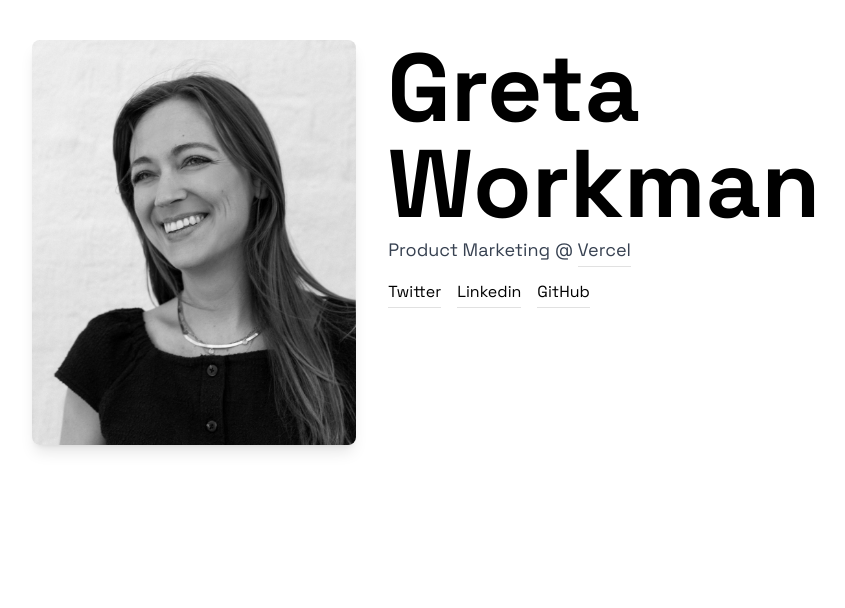
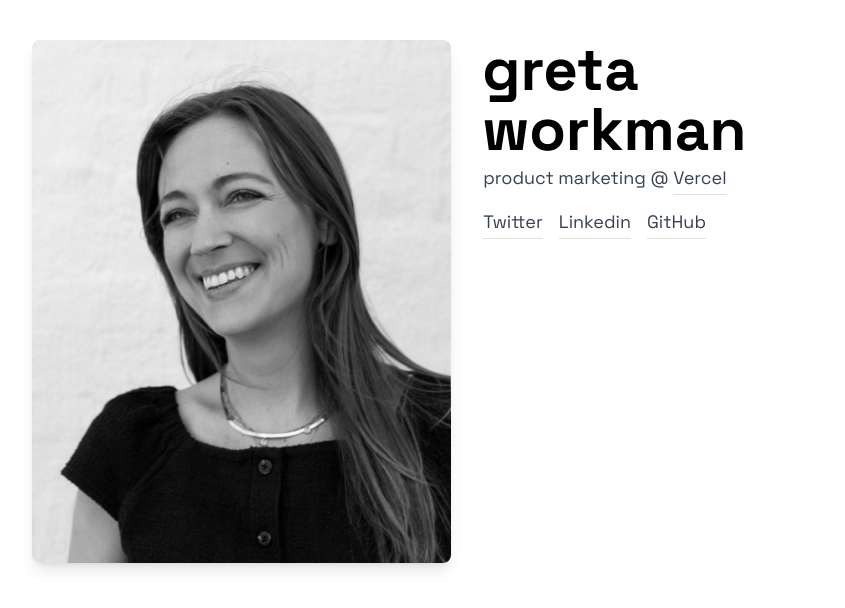
Before and after one commit to greetah/home, a Next.js app: page / in a window 1280 px wide. Shown: the top 608 px of the page, without its empty margins (200-1045 px from the left). Built offline with nearby package versions, Linux system fonts and the light colour scheme; no server answers.

Commit message:
aligning spotify

```diff
--- a/pages/index.js
+++ b/pages/index.js
@@ -1,6 +1,8 @@
 import Image from "next/image";
 import Head from "next/head";
+import { useEffect } from "react";
 import useSWR from "swr";
+import { animate } from "motion";
 
 export default function Home() {
   const fetcher = (url) => fetch(url).then((r) => r.json());
@@ -26,18 +28,18 @@ export default function Home() {
         </div>
 
         <div>
-          <h1 className="text-5xl md:text-7xl lg:text-8xl font-bold mb-1 -ml-[1px]">
-            Greta Workman
+          <h1 className="text-4xl md:text-5xl lg:text-6xl font-bold mb-1 -ml-[1px]">
+            greta workman
           </h1>
           <h2 className="text-gray-700 text-lg mb-4">
-            Product Marketing @{" "}
+            product marketing @{" "}
             <a className="my-underline font:semibold" href="https://vercel.com">
               Vercel
             </a>
           </h2>
 
           <div>
-            <div className="flex flex-col sm:flex-row sm:space-y-0 sm:space-x-4 space-y-4">
+            <div className="flex flex-col text-gray-700 text-lg mb-4 sm:flex-row sm:space-y-0 sm:space-x-4 space-y-4">
               <div>
                 <a
                   className="my-underline"
@@ -60,15 +62,11 @@ export default function Home() {
                 </a>
               </div>
             </div>
+            <div className="font:semibold text:small py-6 pr-4">
+              <p>{data?.isPlaying ? data.title : " "}</p>
+              <p>{data?.isPlaying ? data.artist : " "}</p>
+            </div>
           </div>
-        </div>
-        <div className="flex-1">
-          <p className="component font-bold">
-            {data?.isPlaying ? data.title : " "}
-          </p>
-          <p className="font-dark text-xs">
-            {data?.isPlaying ? data.artist : " "}
-          </p>
         </div>
       </div>
     </div>
--- a/styles/globals.css
+++ b/styles/globals.css
@@ -18,3 +18,17 @@
 }
 
 .my-underline:hover {background-size: 100% 6px, 100% 6px}
+
+.my-header {
+    background-image: -webkit-linear-gradient( transparent calc(100% - 1px), #f1f1f1 1px ), -webkit-linear-gradient( transparent calc(100% - 3px), #e1e1e1 3px );
+    background-image: -moz-linear-gradient( transparent calc(100% - 3px), #f7e8ef 3px ), -moz-linear-gradient( transparent calc(100% - 3px), #e1e1e1 3px );
+    background-image: linear-gradient( transparent calc(100% - 3px), #faf9f9 3px ), linear-gradient( transparent calc(100% - 3px), #e1e1e1 3px );
+    background-size: 100% 6px, 100% 6px;
+    background-position: 0 bottom, 0 bottom;
+    -webkit-transition: all 500ms cubic-bezier(0.23, 1, 0.32, 1);
+    -moz-transition: all 500ms cubic-bezier(0.23, 1, 0.32, 1);
+    transition: all 500ms cubic-bezier(0.23, 1, 0.32, 1);
+    background-repeat: no-repeat;
+    padding-bottom: 6px;
+    width: calc(100%);
+}
```
